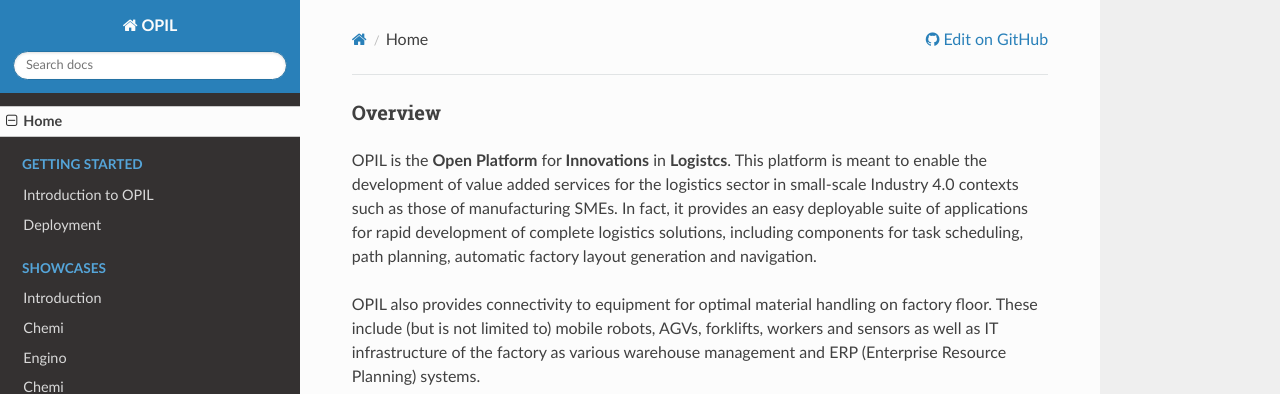
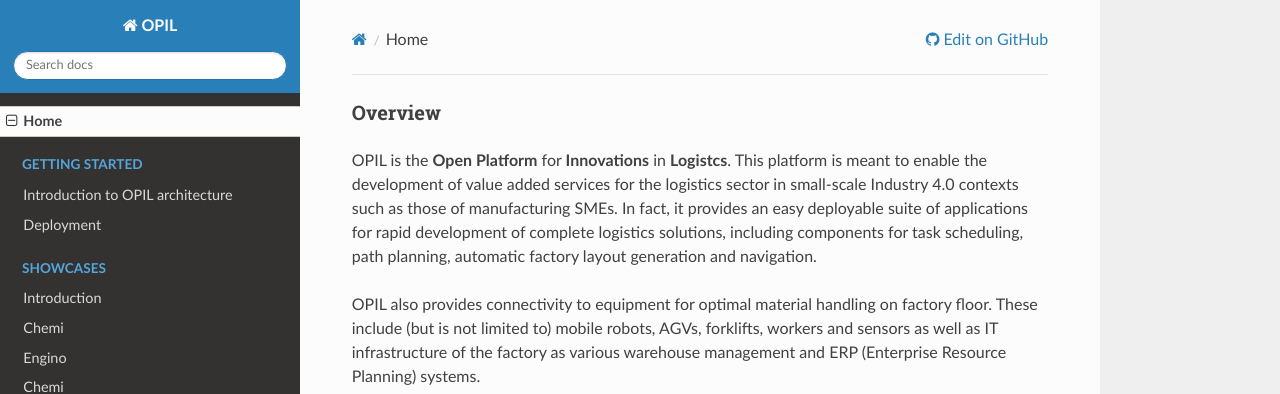
Before and after one commit to opil/documentation, an MkDocs documentation site: the page built from docs/index.md, in a window 1280 px wide. Shown: the top 394 px of the page. Built offline with MkDocs 1.6.1, drawn with Linux system fonts in a browser that asks for light colours; nearby versions of some CDN libraries; some of the changed lines change nothing that is shown.

Commit message:
Fix of broken links

```diff
--- a/mkdocs.yml
+++ b/mkdocs.yml
@@ -2,12 +2,14 @@
 site_url: https://opil-documentation.readthedocs.org
 repo_url: https://github.com/opil/documentation.git
 site_description: OPIL Documentation
+site_author: OPIL Team
 docs_dir: docs
 site_dir: html
 
 markdown_extensions:
     - toc:
         baselevel: 3
+    - fenced_code
 
 use_directory_urls: false
 
@@ -17,11 +19,10 @@
     hljs_languages:
         - yaml
         - django
-
 nav:
     - Home: index.md
     - Getting Started:
-        - Introduction to OPIL: start/index.md
+        - Introduction to OPIL architecture: start/index.md
         - Deployment: start/deployment.md
     - Showcases:
         - Introduction: showcases/index.md
@@ -122,11 +123,11 @@
         - API Documentation:
             - OPIL Server Nodes:
                 - Task Planner:
-                    - Introduction to API: develop/TP/opil_tp_API_intro
+                    - Introduction to API: develop/TP/opil_tp_API_intro.md
                     - Business Process Optimization:  develop/TP/opil_config_tp_bpo.md
                     - Motion Path Planning: develop/TP/opil_config_tp_mpp.md
                     - Task Supervisor: develop/TP/opil_config_tp_tasksupervisor.md
-                    - API: develop/TP/tp_api.md
+                    - API: develop/TP/opil_tp_api.md
                     - Interfaces: develop/TP/opil_tp_interfaces.md
                 - Human Machine Interaction:
                     - API: develop/HMI/opil_api_hmi.md
```
